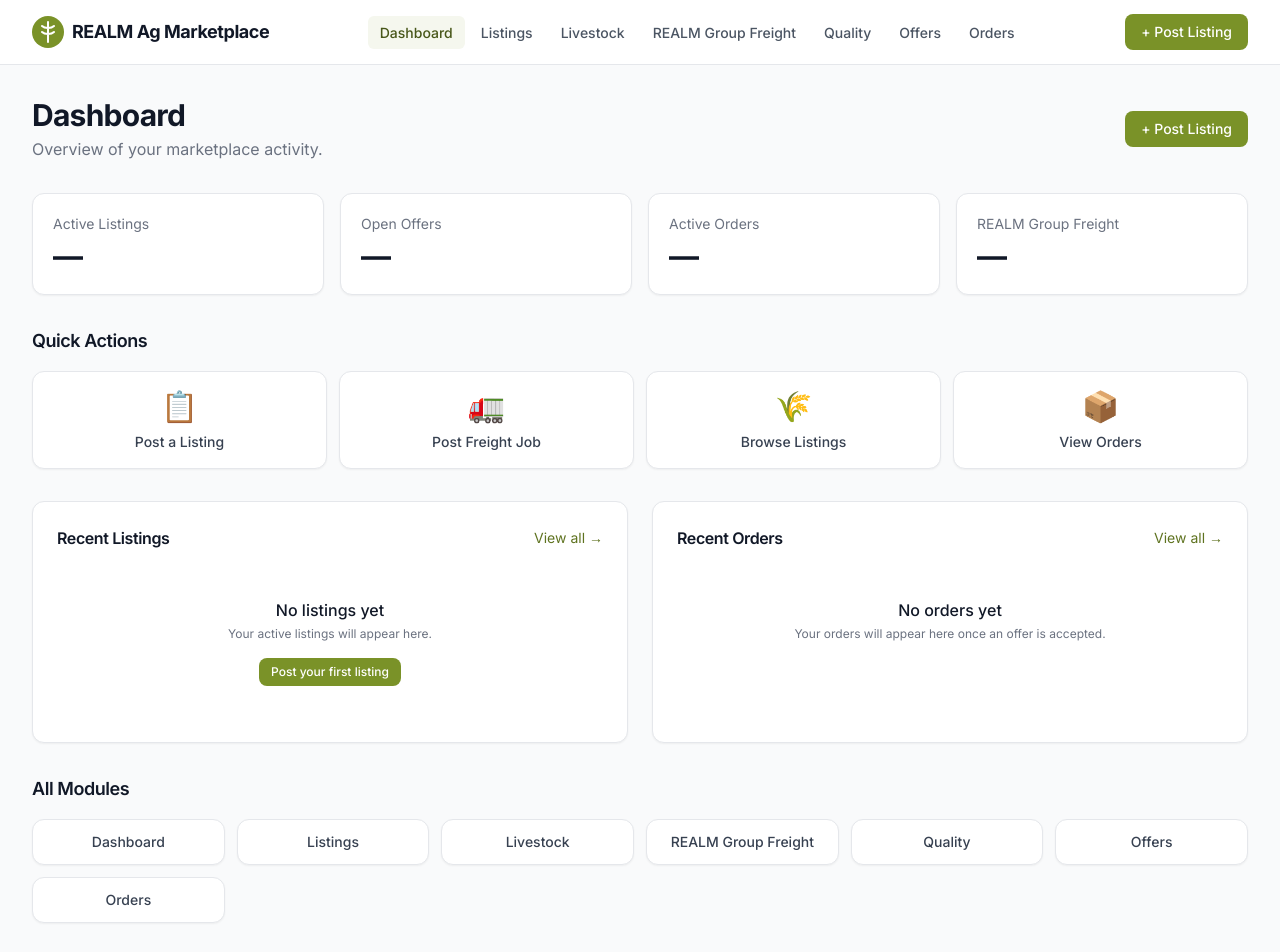
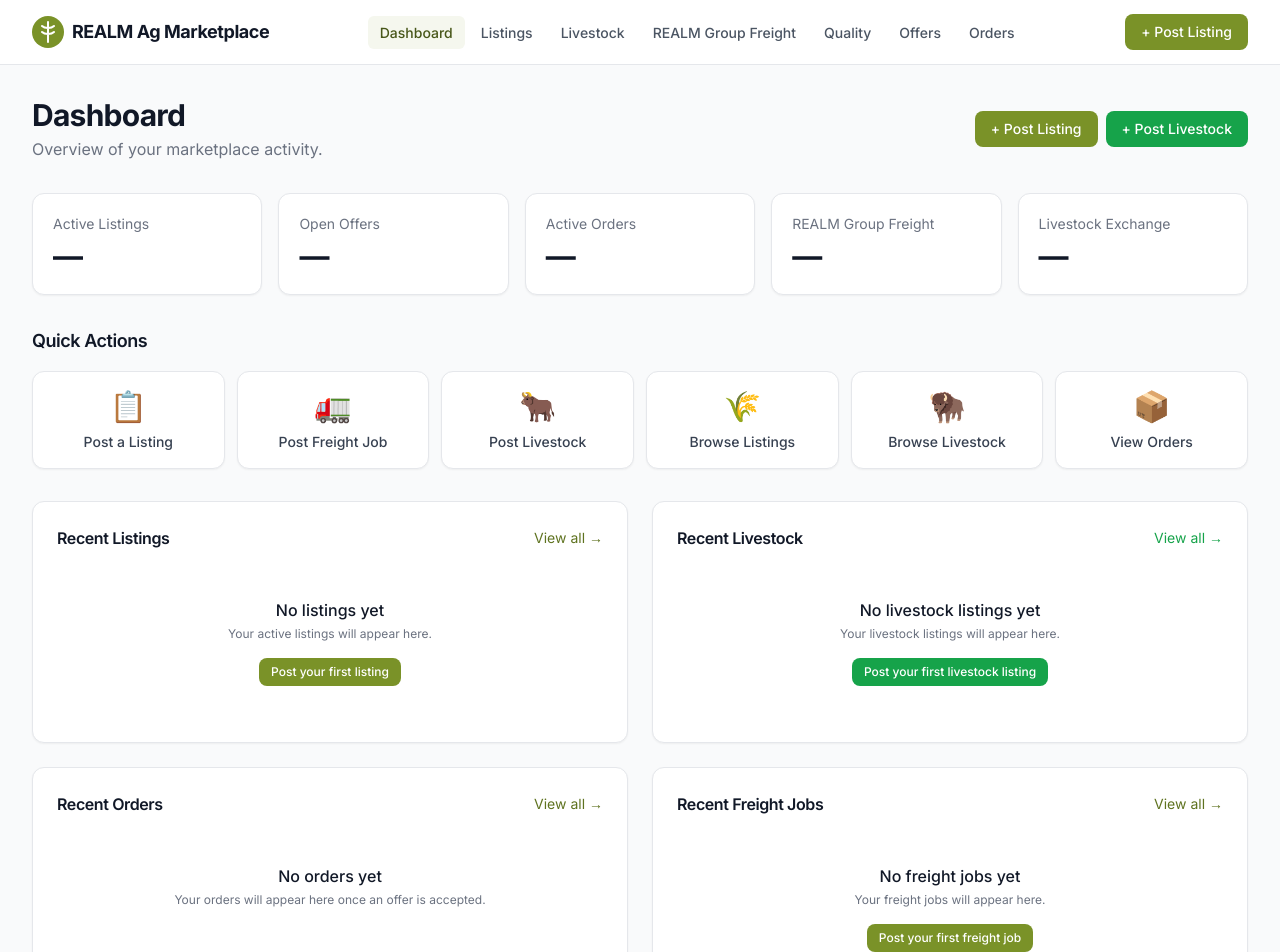
Before and after one commit to c51consulting/realm-group-freight, a Next.js app: page /dashboard in a window 1280 px wide. Shown: the top 952 px of the page. Built offline with nearby package versions, Linux system fonts and the light colour scheme.

Commit message:
feat: add livestock to dashboard stats, quick actions, and recent activity

```diff
--- a/app/dashboard/page.tsx
+++ b/app/dashboard/page.tsx
@@ -35,13 +35,22 @@
     href: '/freight',
     color: 'gray',
   },
+  {
+    label: 'Livestock Exchange',
+    value: '—',
+    change: null,
+    href: '/livestock',
+    color: 'green',
+  },
 ];
 
 const QUICK_ACTIONS = [
-  { label: 'Post a Listing',    href: '/listings/create', icon: '📋' },
-  { label: 'Post Freight Job',  href: '/freight/create',  icon: '🚛' },
-  { label: 'Browse Listings',   href: '/listings',        icon: '🌾' },
-  { label: 'View Orders',       href: '/orders',          icon: '📦' },
+  { label: 'Post a Listing', href: '/listings/create', icon: '📋' },
+  { label: 'Post Freight Job', href: '/freight/create', icon: '🚛' },
+  { label: 'Post Livestock', href: '/livestock/create', icon: '🐂' },
+  { label: 'Browse Listings', href: '/listings', icon: '🌾' },
+  { label: 'Browse Livestock', href: '/livestock', icon: '🦬' },
+  { label: 'View Orders', href: '/orders', icon: '📦' },
 ];
 
 export default function DashboardPage() {
@@ -53,13 +62,18 @@
           <h1 className="page-title">Dashboard</h1>
           <p className="page-subtitle">Overview of your marketplace activity.</p>
         </div>
-        <Link href="/listings/create" className="btn-primary self-start sm:self-auto">
-          + Post Listing
-        </Link>
+        <div className="flex gap-2 self-start sm:self-auto">
+          <Link href="/listings/create" className="btn-primary">
+            + Post Listing
+          </Link>
+          <Link href="/livestock/create" className="btn-primary bg-green-600 hover:bg-green-700">
+            + Post Livestock
+          </Link>
+        </div>
       </div>
 
       {/* Stats */}
-      <div className="grid grid-cols-2 lg:grid-cols-4 gap-4 mb-8">
+      <div className="grid grid-cols-2 lg:grid-cols-5 gap-4 mb-8">
         {STAT_CARDS.map((stat) => (
           <Link
             key={stat.label}
@@ -77,7 +91,7 @@
       {/* Quick actions */}
       <section className="mb-8">
         <h2 className="text-lg font-semibold text-gray-900 mb-4">Quick Actions</h2>
-        <div className="grid grid-cols-2 sm:grid-cols-4 gap-3">
+        <div className="grid grid-cols-2 sm:grid-cols-3 lg:grid-cols-6 gap-3">
           {QUICK_ACTIONS.map((action) => (
             <Link
               key={action.href}
@@ -93,7 +107,7 @@
         </div>
       </section>
 
-      {/* Recent activity placeholder */}
+      {/* Recent activity */}
       <div className="grid grid-cols-1 lg:grid-cols-2 gap-6">
         {/* Recent listings */}
         <section className="card p-6">
@@ -114,7 +128,28 @@
           </div>
         </section>
 
-        {/* Recent orders */}
+        {/* Recent livestock */}
+        <section className="card p-6">
+          <div className="flex items-center justify-between mb-4">
+            <h2 className="text-base font-semibold text-gray-900">Recent Livestock</h2>
+            <Link href="/livestock" className="text-sm text-green-600 hover:text-green-700">
+              View all →
+            </Link>
+          </div>
+          <div className="empty-state py-8">
+            <p className="empty-state-title text-base">No livestock listings yet</p>
+            <p className="empty-state-description text-xs">
+              Your livestock listings will appear here.
+            </p>
+            <Link href="/livestock/create" className="btn-primary mt-4 text-xs px-3 py-1.5 bg-green-600 hover:bg-green-700">
+              Post your first livestock listing
+            </Link>
+          </div>
+        </section>
+      </div>
+
+      {/* Recent orders */}
+      <div className="grid grid-cols-1 lg:grid-cols-2 gap-6 mt-6">
         <section className="card p-6">
           <div className="flex items-center justify-between mb-4">
             <h2 className="text-base font-semibold text-gray-900">Recent Orders</h2>
@@ -127,6 +162,25 @@
             <p className="empty-state-description text-xs">
               Your orders will appear here once an offer is accepted.
             </p>
+          </div>
+        </section>
+
+        {/* Recent freight */}
+        <section className="card p-6">
+          <div className="flex items-center justify-between mb-4">
+            <h2 className="text-base font-semibold text-gray-900">Recent Freight Jobs</h2>
+            <Link href="/freight" className="text-sm text-brand-600 hover:text-brand-700">
+              View all →
+            </Link>
+          </div>
+          <div className="empty-state py-8">
+            <p className="empty-state-title text-base">No freight jobs yet</p>
+            <p className="empty-state-description text-xs">
+              Your freight jobs will appear here.
+            </p>
+            <Link href="/freight/create" className="btn-primary mt-4 text-xs px-3 py-1.5">
+              Post your first freight job
+            </Link>
           </div>
         </section>
       </div>
```
